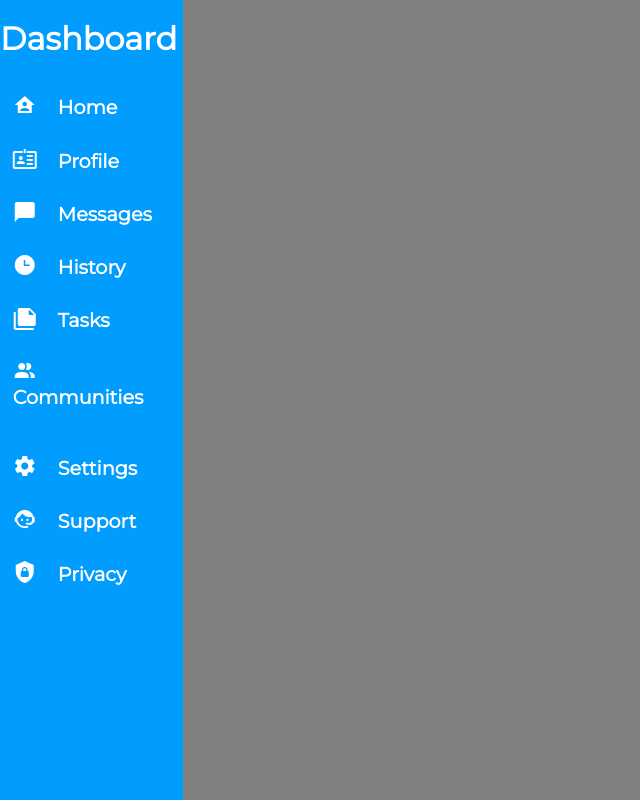
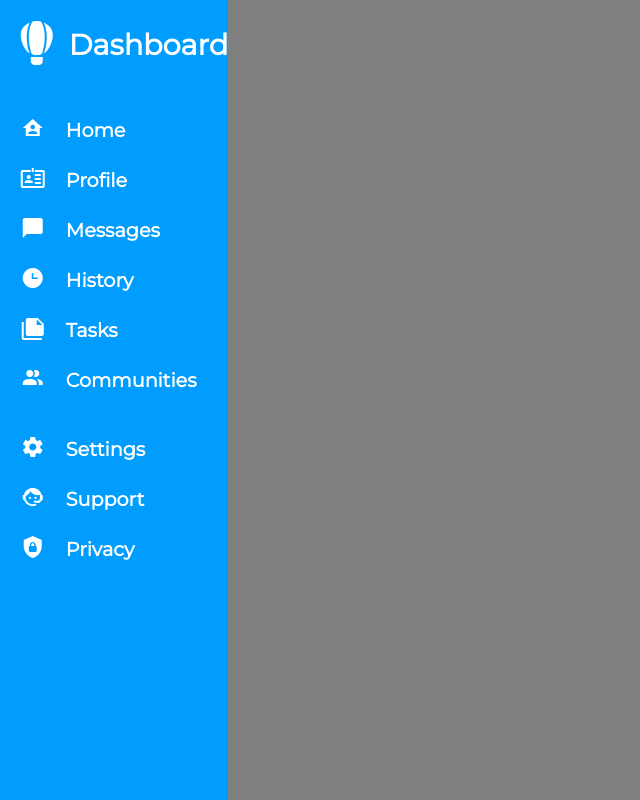
Before and after one commit to MarekPouchly/OdinAdminDashboard, a plain HTML site: page index.html in a window 1280 px wide. Shown: the whole page, without its empty margins (0-640 px from the left). Drawn offline with Linux system fonts and the light colour scheme.

Commit message:
Complete aside css styling

```diff
--- a/css/style.css
+++ b/css/style.css
@@ -10,6 +10,27 @@ body {
     color: white;
 }
 
+.logo {
+    display: flex;
+    font-weight: bold;
+    font-size: .9rem;
+    align-items: center;
+    margin-bottom: 2rem;
+    padding-top: 1rem;
+    padding-left: .8rem;
+}
+
+.logo span {
+    font-size: 3rem;
+    margin: 0;
+    padding-right: 0.5rem;
+}
+
+.logo h1 {
+    display: inline-block;
+    margin: 0;
+}
+
 .side-menu ul {
     list-style-type: none;
     padding-left: 0;
@@ -18,7 +39,8 @@ body {
 }
 
 .side-menu li {
-    padding: .8rem;
+    padding: .7rem;
+    padding-left: 1.3rem;
 }
 
 main {
--- a/index.html
+++ b/index.html
@@ -19,6 +19,7 @@
 <body>
     <aside class="side-menu">
         <div class="logo">
+            <span class="mdi mdi-airballoon"></span>
             <h1>Dashboard</h1>
         </div>
 
```
